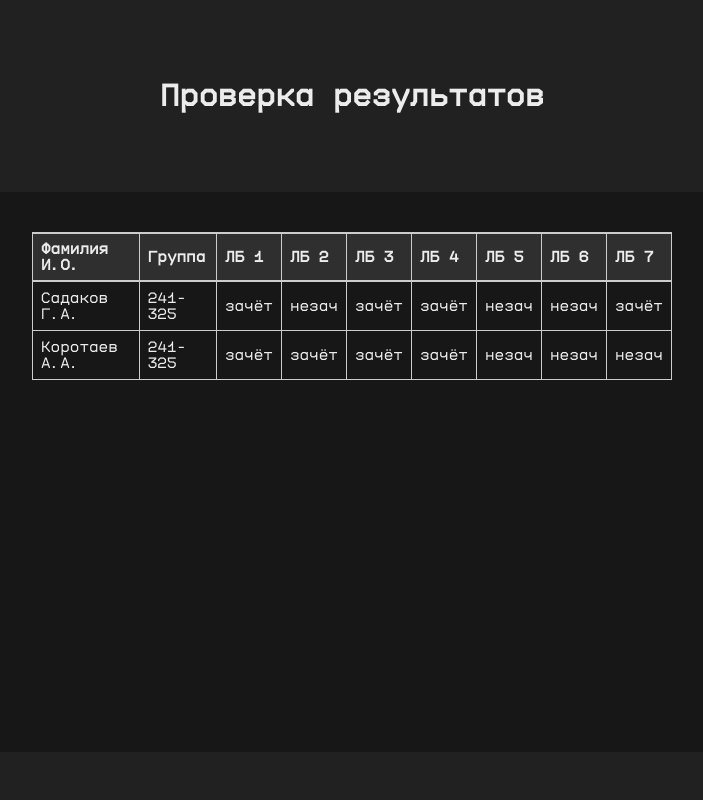
After one commit to JKofAL/Veritas, a Flask app: page /admin in a window 1280 px wide. The commit adds this page. Shown: the whole page, without its empty margins (288-991 px from the left). Run offline with Flask 3, Linux system fonts and the light colour scheme; data comes from the database, SQL or seed files in the repository; both versions use the stored data as it was after the commit.

Commit message:
добавил бд, добавил admin панель, изменил стили (front), добавил функцию вытаскивания всей информации из бд и отображение инфы в admin панели, чтобы чекнуть admin перейти по localhost:5000/admin

```diff
--- a/main.py
+++ b/main.py
@@ -2,6 +2,7 @@ import os
 import subprocess
 from flask import Flask, request, jsonify, render_template
 import re
+import sqlite3
 
 app = Flask(__name__, static_folder='src')
 
@@ -18,6 +19,40 @@ TEST_OUTPUT = "test_output.txt" # Файл с ожидаемым результ
 @app.route('/')
 def index():
     return render_template('index.html')
+
+
+# более подробно, что находится внутри бд, можно в файле scripts.py
+@app.route('/admin')
+def admin_panel():
+    # админ панель доступна по ссылке localhost:5000/admin
+    # сделана для проверки для преподавателя
+    with sqlite3.connect("VeritasDB.db") as conn:
+        cur = conn.cursor()
+        # устанавливаем соединение с БД и создаём курсор
+
+        # создаём массив данных, которые достанем
+        dataForm = []
+
+        # делаем запрос для БД "ВЫБРАТЬ всё ИЗ ТАБЛИЦЫ students"
+        task = """
+
+            SELECT * FROM students
+
+        """
+
+        # задаём запрос для курсора и вытаскиваем всю инфу методом fetchall
+        cur.execute(task)
+        students_results = cur.fetchall()
+        for elem in students_results:
+            # форматирую так, как мне будет удобнее брать информацию
+            dataForm.append({"name": elem[1], "vusGroup": elem[2], "lbs": elem[3].replace("1", "зачёт", 7).replace("0", "незач", 7).split(" ")})
+            # dataForm.append([elem[1], elem[2], elem[3].replace("1", "зачтено", 7).replace("0", "незачтено", 7).split(" ")])
+        # print(dataForm)
+    try:
+        return render_template('admin.html', dataForm=dataForm)
+    except NameError:
+        return render_template('admin.html', dataForm=[]) # на случай если бд полетит и коннекта не будет
+
 
 @app.route('/upload', methods=['POST'])
 def upload_file():
--- /dev/null
+++ b/src/css/admin.css
@@ -0,0 +1,57 @@
+@import url("shablon.css");
+
+/* ----------------------------------------------- */
+/* кастомизация страницы администратора */
+/* ----------------------------------------------- */
+
+/* заголовок */
+.admin-title-div {
+    width: auto;
+    height: auto;
+    padding: 10vh 0;
+}
+
+.admin-title {
+    text-align: center;
+}
+
+/* таблица с результатами */
+.results-table-div {
+    background-color: #171717;
+    width: 50vw;
+    height: 60vh;
+    border-radius: 15px;
+    margin: auto;
+    padding: 5vh 5vw;
+}
+
+.table-container {
+    width: 100%;
+    height: 55vh;
+    overflow-y: auto; /* Включаем вертикальную прокрутку */
+    overflow-x: hidden; /* Отключаем горизонтальную прокрутку */
+    display: block;
+    margin: auto;
+}
+
+/* Стили для таблицы */
+table {
+    border-collapse: collapse; /* Убираем промежутки между ячейками */
+    width: 100%; /* Таблица растягивается по ширине контейнера */
+    max-width: 100%; /* Ограничение ширины */
+}
+
+table th, table td {
+    border: 1px solid #ccc; /* Границы ячеек */
+    padding: 8px; /* Внутренние отступы в ячейках */
+    text-align: left; /* Выравнивание текста влево */
+}
+
+table th {
+    position: sticky;
+    z-index: 1;
+    top: -.5px;
+    background-color: #2f2f2f; /* Фон для заголовков таблицы */
+    border: 1px solid #ccc;
+    box-shadow: inset 0 -1px #ccc, inset 0 1px #ccc; /* Добавляем нижнюю границу для визуального совпадения */
+}
--- /dev/null
+++ b/src/css/shablon.css
@@ -0,0 +1,32 @@
+/* ----------------------------------------------- */
+/* базовые настройки */
+/* устанавливаем кастомный шрифт по умолчанию в проекте */
+@font-face {
+    font-family: 'Feature Mono'; /* Уникальное имя для шрифта */
+    src: url('../fonts/FeatureMono.ttf') format('truetype'); /* Путь к файлу шрифта */
+    font-weight: normal;
+    font-style: normal;
+}
+
+
+/* ----------------------------------------------- */
+/* основная кастомизация страниц */
+/* ----------------------------------------------- */
+
+* {
+    margin: 0;
+    padding: 0;
+}
+
+html {
+    width: 100vw;
+    height: 100vh;
+}
+
+body {
+    background-color: #212121;
+    color: #ececec;
+    font-family: "Feature Mono";
+    width: 100%;
+    height: 100%;
+}
--- /dev/null
+++ b/templates/admin.html
@@ -0,0 +1,44 @@
+<!DOCTYPE html>
+<html lang="en">
+<head>
+    <meta charset="UTF-8">
+    <meta name="viewport" content="width=device-width, initial-scale=1.0">
+    <title>Панель админа</title>
+    <link rel="stylesheet" href="../src/css/admin.css">
+</head>
+<body>
+    <div class="admin-title-div">
+        <h1 class="admin-title">Проверка результатов</h1>
+    </div>
+    <div class="results-table-div">
+        <div class="table-container">
+            <table>
+                <thead>
+                    <tr>
+                        <th>Фамилия И.О.</th>
+                        <th>Группа</th>
+                        <th>ЛБ 1</th>
+                        <th>ЛБ 2</th>
+                        <th>ЛБ 3</th>
+                        <th>ЛБ 4</th>
+                        <th>ЛБ 5</th>
+                        <th>ЛБ 6</th>
+                        <th>ЛБ 7</th>
+                    </tr>
+                </thead>
+                <tbody>
+                    {% for row in dataForm %}
+                        <tr>
+                            <td>{{ row.name }}</td>
+                            <td>{{ row.vusGroup }}</td>
+                            {% for lab in row.lbs %}
+                                <td>{{ lab }}</td>
+                            {% endfor %}
+                        </tr>
+                    {% endfor %}
+                </tbody>
+            </table>
+        </div>
+    </div>
+</body>
+</html>
--- a/templates/index.html
+++ b/templates/index.html
@@ -4,7 +4,7 @@
     <meta charset="UTF-8">
     <meta name="viewport" content="width=device-width, initial-scale=1.0">
     <title>Проверка лабораторной</title>
-    <link rel="stylesheet" href="../src/css/style.css">
+    <link rel="stylesheet" href="../src/css/index.css">
 </head>
 <body>
     <div class="title-main-list">
--- a/templates/results.html
+++ b/templates/results.html
@@ -4,7 +4,7 @@
     <meta charset="UTF-8">
     <meta name="viewport" content="width=device-width, initial-scale=1.0">
     <title>Результат проверки</title>
-    <link rel="stylesheet" href="../src/css/style.css">
+    <link rel="stylesheet" href="../src/css/results.css">
 </head>
 <body>
     <div class="result-container-global">
```
Also changed, not shown: script.py (added, +63 -0 lines), src/css/index.css (renamed from src/css/style.css, +23 -28 lines), src/css/results.css (+17 -0 lines), VeritasDB.db (added), 1 other file.
